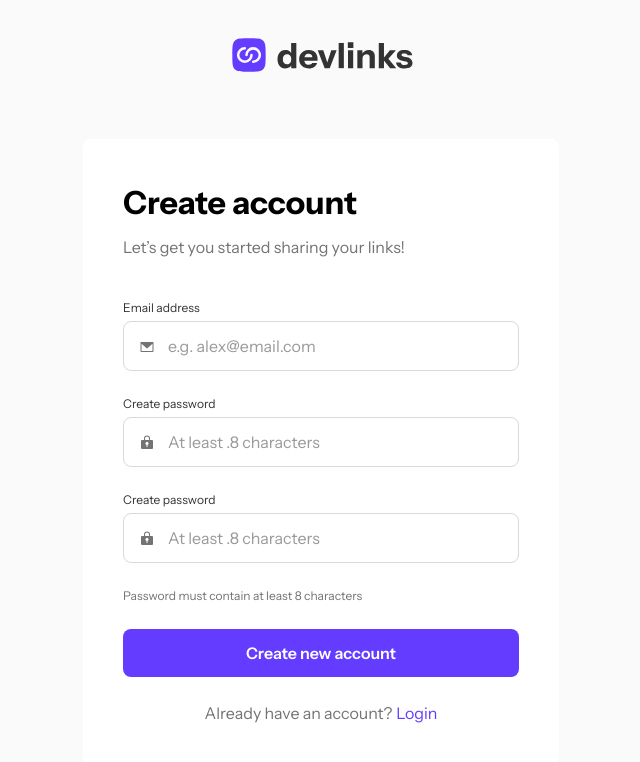
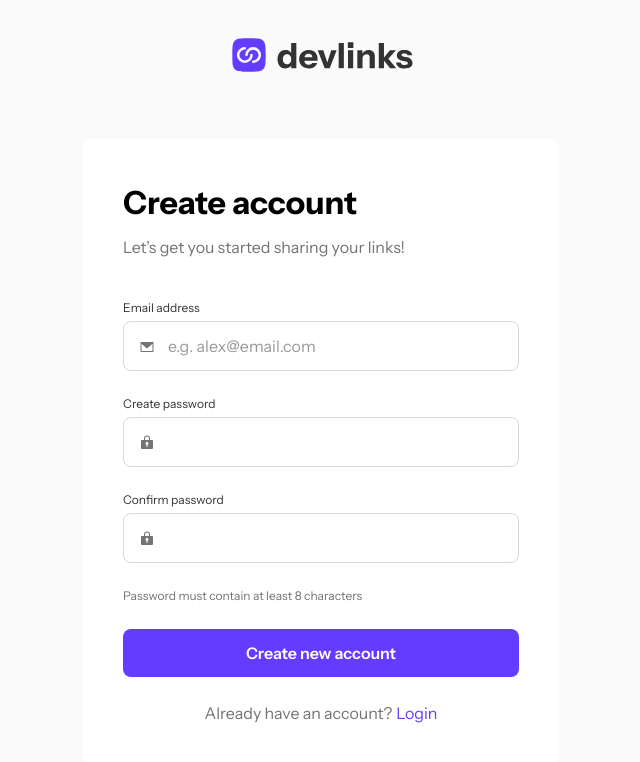
Before and after one commit to silasmora/link-sharing-app, a Next.js app: page /auth/register in a window 1280 px wide. Shown: the top 762 px of the page, without its empty margins (319-959 px from the left). Built offline with nearby package versions, Linux system fonts and the light colour scheme.

Commit message:
added more form validation to client side form

```diff
--- a/src/app/components/auth/AuthForm.tsx
+++ b/src/app/components/auth/AuthForm.tsx
@@ -15,7 +15,8 @@ export default function AuthForm({ type }: { type: 'login' | 'register' }) {
     confirmPassword: ''
   })
   console.log(formData)
-  const [error, setError] = useState<string | null>(null)
+  // state to  store error messages dynimically
+  const [error, setError] = useState<{ email?: string, password?: string, confirmPassword?: string}>({})
   console.log(error)
   const [loading, setLoading] = useState(false)
   const handleChange = (e: React.ChangeEvent<HTMLInputElement>) => {
@@ -24,29 +25,35 @@ export default function AuthForm({ type }: { type: 'login' | 'register' }) {
       [e.target.name]: e.target.value
     })
 
+    // Clear error message when user starts typing
     if (error) {
-      setError("")
+      setError((prev) => ({ ...prev, [e.target.name]: null}) )
     }
   }
   const handleSubmit = async (e: React.FormEvent) => {
     e.preventDefault()
     setLoading(true)
-    setError(null)
+    setError({})
 
-    if (!formData.email || !formData.password) {
-      setError("Please fill in all fields")
-      setLoading(false)
-      return
-    }
+    //Put the new error messages in a new object
+    let newErrors: { email?: string, password?: string, confirmPassword?: string} = {}
+
+    if (!formData.email) newErrors.email = "Email is required";
+    if (!formData.password) newErrors.password = "Password is required";
+    if (!isLogin && !formData.confirmPassword) newErrors.confirmPassword = "Please confirm your password";
 
     if (!isLogin && formData.password !== formData.confirmPassword) {
-      setError("Passwords do not match")
-      setLoading(false)
-      return
+      newErrors.confirmPassword = "Passwords do not match";
     }
 
     if (!isLogin && formData.password.length < 8) {
-      setError("Password must be at least 8 characters")
+      newErrors.password = "Password must be at least 8 characters";
+    }
+
+    // Check to see if there are any errors in the newErrors object
+    if (Object.keys(newErrors).length > 0) {
+      setError(newErrors)
+      setLoading(false)
       return
     }
     // try {
@@ -94,11 +101,11 @@ export default function AuthForm({ type }: { type: 'login' | 'register' }) {
                 value={formData.email}
                 onChange={handleChange}
                 className={`placeholder:text-[#333333]/50 w-full border rounded-lg pl-11 py-3 mt-1 leading-6 focus:outline-none focus:border-purple focus:shadow-[0px_0px_32px_0px_rgba(99,60,255,0.25)]
-                ${error ? 'border-red' : 'border-grey '}`} />
+                ${error?.email ? 'border-red' : 'border-grey '}`} />
               <svg className="absolute left-4 top-[55%] transform -translate-y-1/2" xmlns="http://www.w3.org/2000/svg" width="16" height="16" viewBox="0 0 16 16" fill="none">
                 <path d="M14 3H2C1.86739 3 1.74021 3.05268 1.64645 3.14645C1.55268 3.24021 1.5 3.36739 1.5 3.5V12C1.5 12.2652 1.60536 12.5196 1.79289 12.7071C1.98043 12.8946 2.23478 13 2.5 13H13.5C13.7652 13 14.0196 12.8946 14.2071 12.7071C14.3946 12.5196 14.5 12.2652 14.5 12V3.5C14.5 3.36739 14.4473 3.24021 14.3536 3.14645C14.2598 3.05268 14.1326 3 14 3ZM13.5 12H2.5V4.63688L7.66187 9.36875C7.75412 9.45343 7.87478 9.50041 8 9.50041C8.12522 9.50041 8.24588 9.45343 8.33813 9.36875L13.5 4.63688V12Z" fill="#737373"/>
               </svg>
-              {error && <p className="text-red text-[12px] leading-[18px] absolute right-4 top-[55%] transform -translate-y-1/2">{error}</p>}
+              {error?.email && <p className="text-red text-[12px] leading-[18px] absolute right-4 top-[55%] transform -translate-y-1/2">{error.email}</p>}
             </div>
           </div>
           <div>
@@ -108,30 +115,30 @@ export default function AuthForm({ type }: { type: 'login' | 'register' }) {
                 type="password"
                 name="password"
                 id="password"
-                placeholder={isLogin? 'Enter your password' : 'At least .8 characters'}
+                // placeholder={isLogin? 'Enter your password' : 'At least .8 characters'}
                 value={formData.password}
                 onChange={handleChange}
                 className={`placeholder:text-[#333333]/50 w-full border rounded-lg pl-11 py-3 mt-1 leading-6 focus:outline-none focus:border-purple focus:shadow-[0px_0px_32px_0px_rgba(99,60,255,0.25)]
-                ${error ? "border-red" : "border-grey"}`} />
+                ${error?.password ? "border-red" : "border-grey"}`} />
               <svg className="absolute left-4 top-[55%] transform -translate-y-1/2" xmlns="http://www.w3.org/2000/svg" width="16" height="16" fill="none" viewBox="0 0 16 16"><path fill="#737373" d="M13 5h-2V3.5a3 3 0 0 0-6 0V5H3a1 1 0 0 0-1 1v7a1 1 0 0 0 1 1h10a1 1 0 0 0 1-1V6a1 1 0 0 0-1-1ZM8.5 9.914V11.5a.5.5 0 0 1-1 0V9.914a1.5 1.5 0 1 1 1 0ZM10 5H6V3.5a2 2 0 1 1 4 0V5Z"/></svg>
-              {error && <p className="text-red text-[12px] leading-[18px] absolute right-4 top-[55%] transform -translate-y-1/2">{error}</p>}
+              {error?.password && <p className="text-red text-[12px] leading-[18px] absolute right-4 top-[55%] transform -translate-y-1/2">{error.password}</p>}
             </div>
           </div>
           {!isLogin && (
             <div>
-              <label htmlFor="email" className="block text-[#333333] text-[12px] leading-[18px]">{isLogin? 'password' : 'Create password'}</label>
+              <label htmlFor="email" className="block text-[#333333] text-[12px] leading-[18px]">{isLogin? 'password' : 'Confirm password'}</label>
               <div className="relative">
                 <input
                   type="password"
                   name="confirmPassword"
                   id="confirmPassword"
-                  placeholder='At least .8 characters'
+                  // placeholder='At least .8 characters'
                   value={formData.confirmPassword}
                   onChange={handleChange}
                   className={`placeholder:text-[#333333]/50 w-full border rounded-lg pl-11 py-3 mt-1 leading-6 focus:outline-none focus:border-purple focus:shadow-[0px_0px_32px_0px_rgba(99,60,255,0.25)]
-                    ${error ? "border-red" : "border-grey"}`} />
+                    ${error?.confirmPassword ? "border-red" : "border-grey"}`} />
                 <svg className="absolute left-4 top-[55%] transform -translate-y-1/2" xmlns="http://www.w3.org/2000/svg" width="16" height="16" fill="none" viewBox="0 0 16 16"><path fill="#737373" d="M13 5h-2V3.5a3 3 0 0 0-6 0V5H3a1 1 0 0 0-1 1v7a1 1 0 0 0 1 1h10a1 1 0 0 0 1-1V6a1 1 0 0 0-1-1ZM8.5 9.914V11.5a.5.5 0 0 1-1 0V9.914a1.5 1.5 0 1 1 1 0ZM10 5H6V3.5a2 2 0 1 1 4 0V5Z"/></svg>
-                {error && <p className="text-red text-[12px] leading-[18px] absolute right-4 top-[55%] transform -translate-y-1/2">{error}</p>}
+                {error?.confirmPassword && <p className="text-red text-[12px] leading-[18px] absolute right-4 top-[55%] transform -translate-y-1/2">{error.confirmPassword}</p>}
               </div>
             </div>
           )}
```
